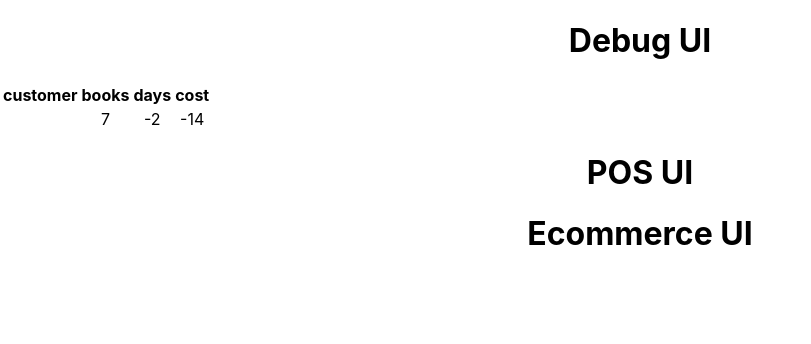
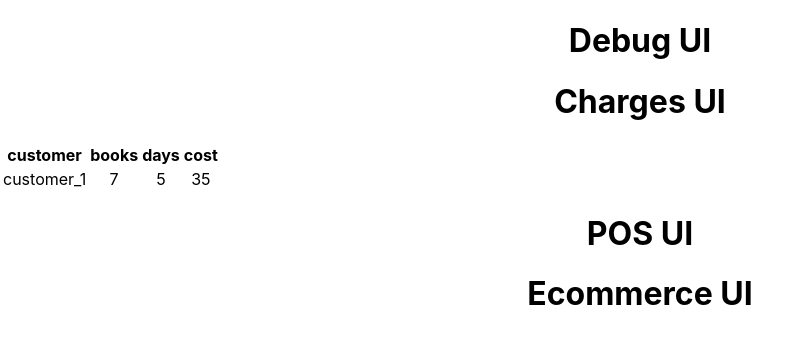
Before and after one commit to BransonGitomeh/super_secret_take_home_test, a React (Create React App) app: page / in a window 1280 px wide. Shown: the top 344 px of the page, without its empty margins (0-811 px from the left). Built offline with nearby package versions, Linux system fonts and the light colour scheme.

Commit message:
add the customer and charges information to state, fix customer no display issue

```diff
--- a/src/App.tsx
+++ b/src/App.tsx
@@ -1,5 +1,4 @@
-import React from 'react';
-import logo from './logo.svg';
+import React, { useState } from 'react';
 import './App.css';
 import moment from "moment";
 import _ from "underscore"
@@ -27,6 +26,7 @@ const RentedEvents = [{
     quantity: 4
   }],
   payments: [{
+    date: moment().subtract(7, 'd'),
     id: "payment_1",
     amount: 3
   }],
@@ -123,7 +123,7 @@ class RentReport {
 
     // Get number of books we are billing for
     // get unique books and remove the retuned once from this customers logs
-    this.books = booksRented.map((book:Book) => book.quantity).reduce((a: number, b: number) => a + b, 0);
+    this.books = booksRented.map((book: Book) => book.quantity).reduce((a: number, b: number) => a + b, 0);
   }
 }
 
@@ -149,31 +149,35 @@ class Charge {
   }
 }
 
-const ChargeCalculator = (RentedEvents: any): Charge[] => {
+const ChargeCalculator = (RentedEvents: any): {
+  charges: Charge[],
+  rentEvents: RentReport[]
+} => {
   // go through the json and generate the rent objects
-  const rents: RentReport[] = RentedEvents.map((rent: RentReport) => {
+  const rentEvent: RentReport[] = RentedEvents.map((rent: RentReport) => {
     const {
       id,
       rentDate,
-      customerId,
+      customer,
       booksRented,
       returns,
       payments
     } = rent
 
-    // init the customer
-    let customer: Customer = new Customer(customerId)
-
     // initialize the books
     return new RentReport(id, rentDate, customer, returns, booksRented, payments)
   })
 
-  const Charges: Charge[] = rents.map((rent: RentReport) => new Charge(rent.customer, rent.days, rent.books))
+  const charges: Charge[] = rentEvent.map((rent: RentReport) => new Charge(rent.customer, rent.days, rent.books))
 
-  return Charges;
+  return {
+    charges: charges,
+    rentEvents: rentEvent
+  };
 }
 
 const ChargesUI = () => {
+  const [{ charges, rentEvents }, setCount] = useState(ChargeCalculator(RentedEvents));
   // react router with two pages
   // - admin
   // - booking from book lists
@@ -182,6 +186,7 @@ const ChargesUI = () => {
   // later, add the ability to login as a customer by provising a hardcoded password just for demo
   return (
     <div>
+      <h1> Charges UI</h1>
       <table>
         <thead>
           <th>customer</th>
@@ -191,9 +196,9 @@ const ChargesUI = () => {
         </thead>
         <tbody>
           {
-            ChargeCalculator(RentedEvents).map(({ customer: { id }, books, days, cost }) => {
+            charges.map(({ customer, books, days, cost }) => {
               return <tr>
-                <td>{id}</td>
+                <td>{customer.id}</td>
                 <td>{books}</td>
                 <td>{days}</td>
                 <td>{cost}</td>
```
